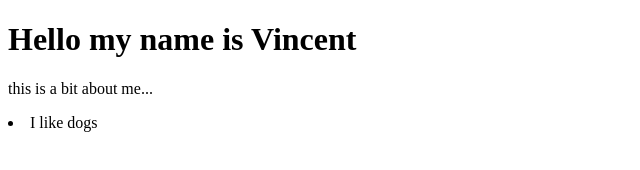
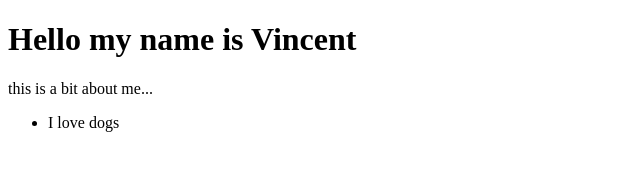
Before and after one commit to vince-gali/about_me, a plain HTML site: page index.html in a window 1280 px wide. Shown: the full height of the page, 0-640 px from the left. Drawn offline with Linux system fonts and the light colour scheme.

Commit message:
added i love dogs

```diff
--- a/index.html
+++ b/index.html
@@ -11,8 +11,8 @@
     <p>
         this is a bit about me...
     </p>
-
-        <li>I like dogs</li>
+    <ul>
+        <li>I love dogs</li>
     </ul>
 
 </body>
```
